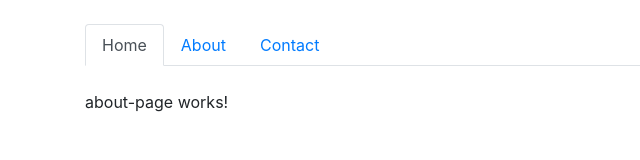
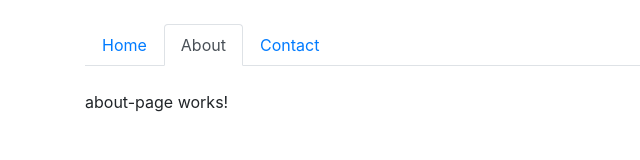
Before and after one commit to VienDinhCom/angular-examples, an Angular app: page /about in a window 1280 px wide. Shown: the top 160 px of the page, without its empty margins (0-640 px from the left). Built offline with nearby package versions, Linux system fonts and the light colour scheme.

Commit message:
Styling Active Router Links

```diff
--- a/src/app/app.component.html
+++ b/src/app/app.component.html
@@ -2,13 +2,23 @@
   <br />
   <ul class="nav nav-tabs">
     <li class="nav-item">
-      <a class="nav-link active" routerLink="/">Home</a>
+      <a
+        class="nav-link"
+        routerLink="/"
+        routerLinkActive="active"
+        [routerLinkActiveOptions]="{ exact: true }"
+        >Home</a
+      >
     </li>
     <li class="nav-item">
-      <a class="nav-link" routerLink="/about">About</a>
+      <a class="nav-link" routerLink="/about" routerLinkActive="active"
+        >About</a
+      >
     </li>
     <li class="nav-item">
-      <a class="nav-link" [routerLink]="['/contact']">Contact</a>
+      <a class="nav-link" [routerLink]="['/contact']" routerLinkActive="active"
+        >Contact</a
+      >
     </li>
   </ul>
 
```
